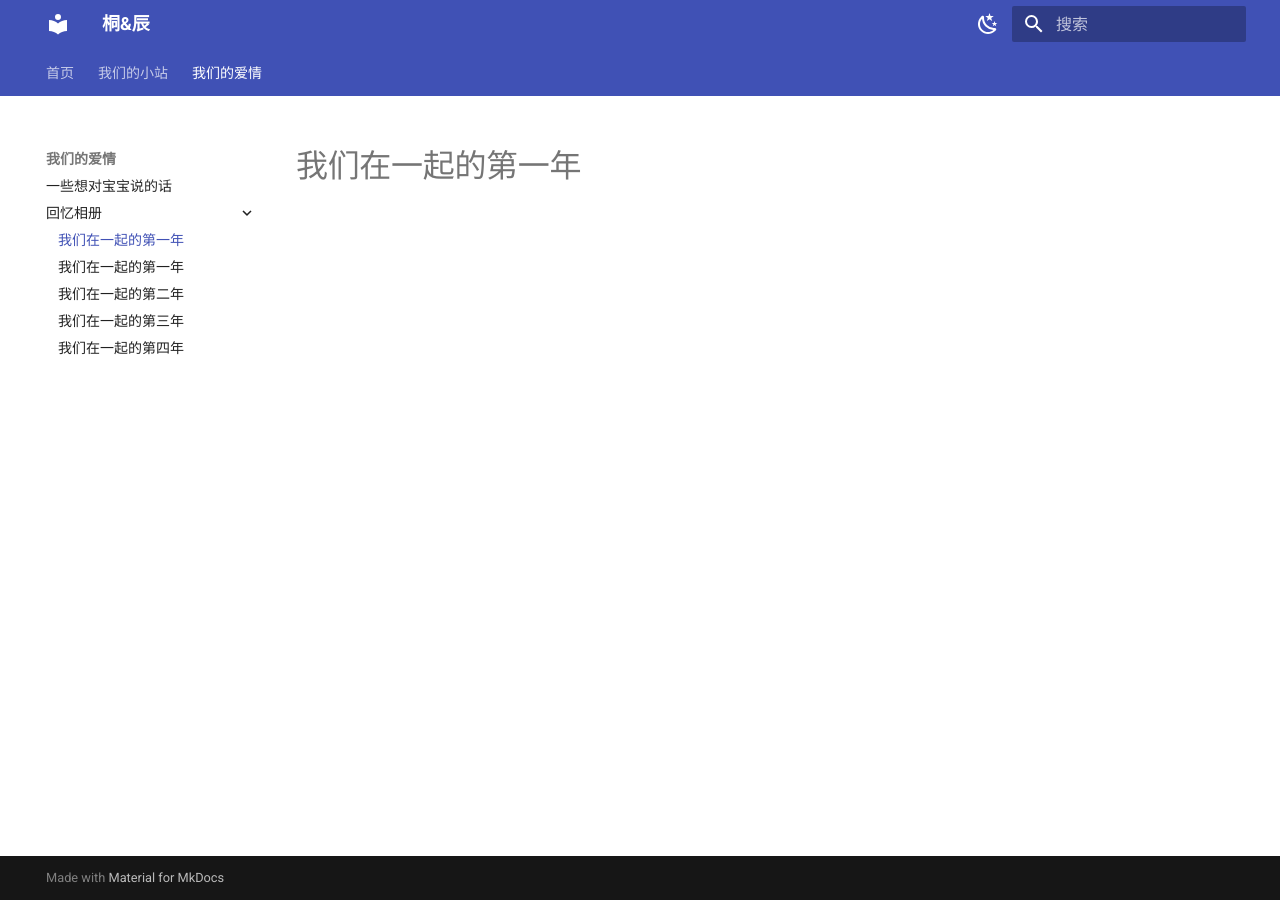
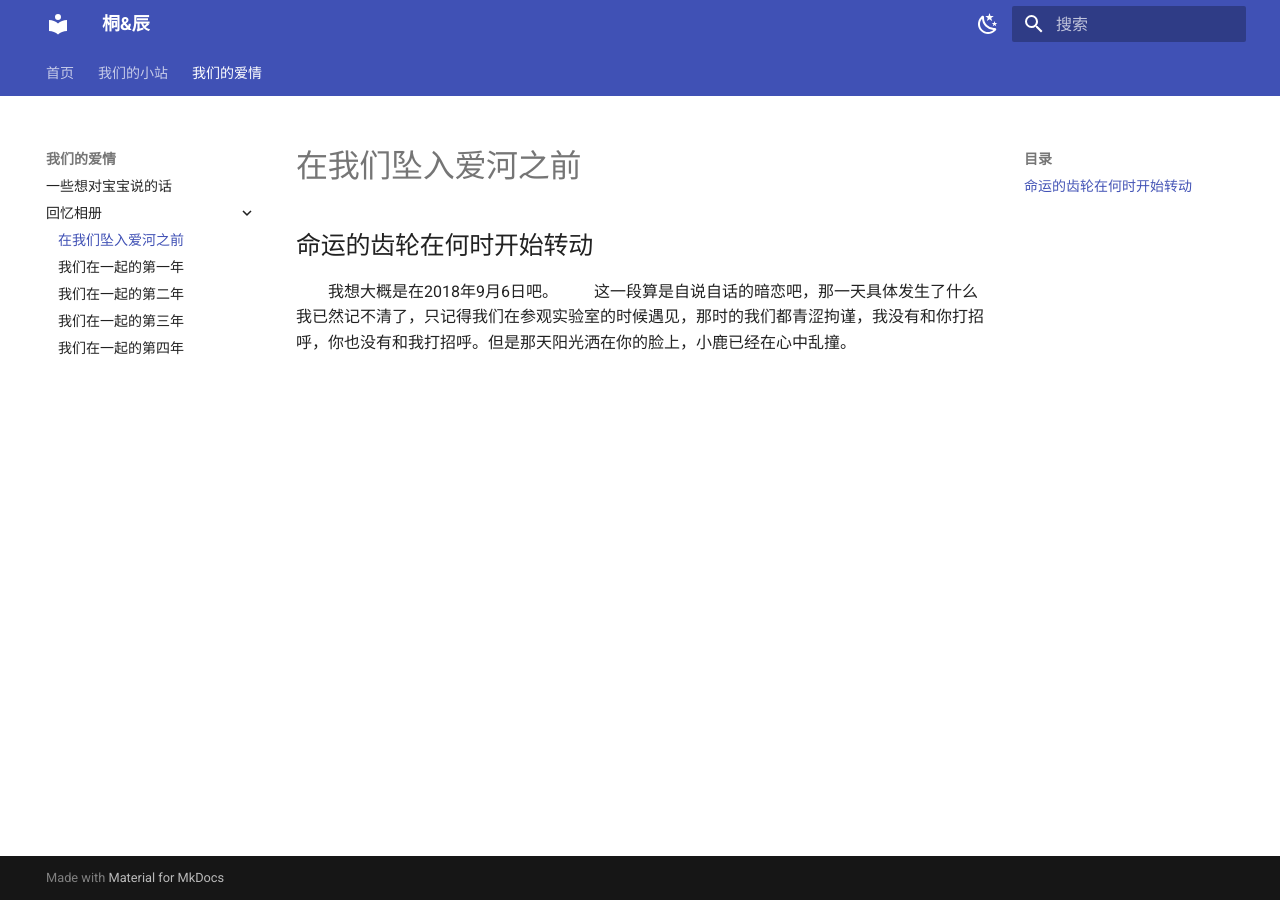
Before and after one commit to tlc191026/tlc191026.github.io, an MkDocs documentation site: the page built from docs/我们的爱情/回忆相册/0-before_we_falling_love.md, in a window 1280 px wide. Built offline with MkDocs 1.6.1 and Material for MkDocs 9.7.7, drawn with Linux system fonts in a browser that asks for light colours.

Commit message:
Update 0-before_we_falling_love.md

```diff
--- a/docs/我们的爱情/回忆相册/0-before_we_falling_love.md
+++ b/docs/我们的爱情/回忆相册/0-before_we_falling_love.md
@@ -1 +1,4 @@
-# 我们在一起的第一年
+# 在我们坠入爱河之前
+## 命运的齿轮在何时开始转动
+&emsp;&emsp;我想大概是在2018年9月6日吧。
+&emsp;&emsp;这一段算是自说自话的暗恋吧，那一天具体发生了什么我已然记不清了，只记得我们在参观实验室的时候遇见，那时的我们都青涩拘谨，我没有和你打招呼，你也没有和我打招呼。但是那天阳光洒在你的脸上，小鹿已经在心中乱撞。
```
